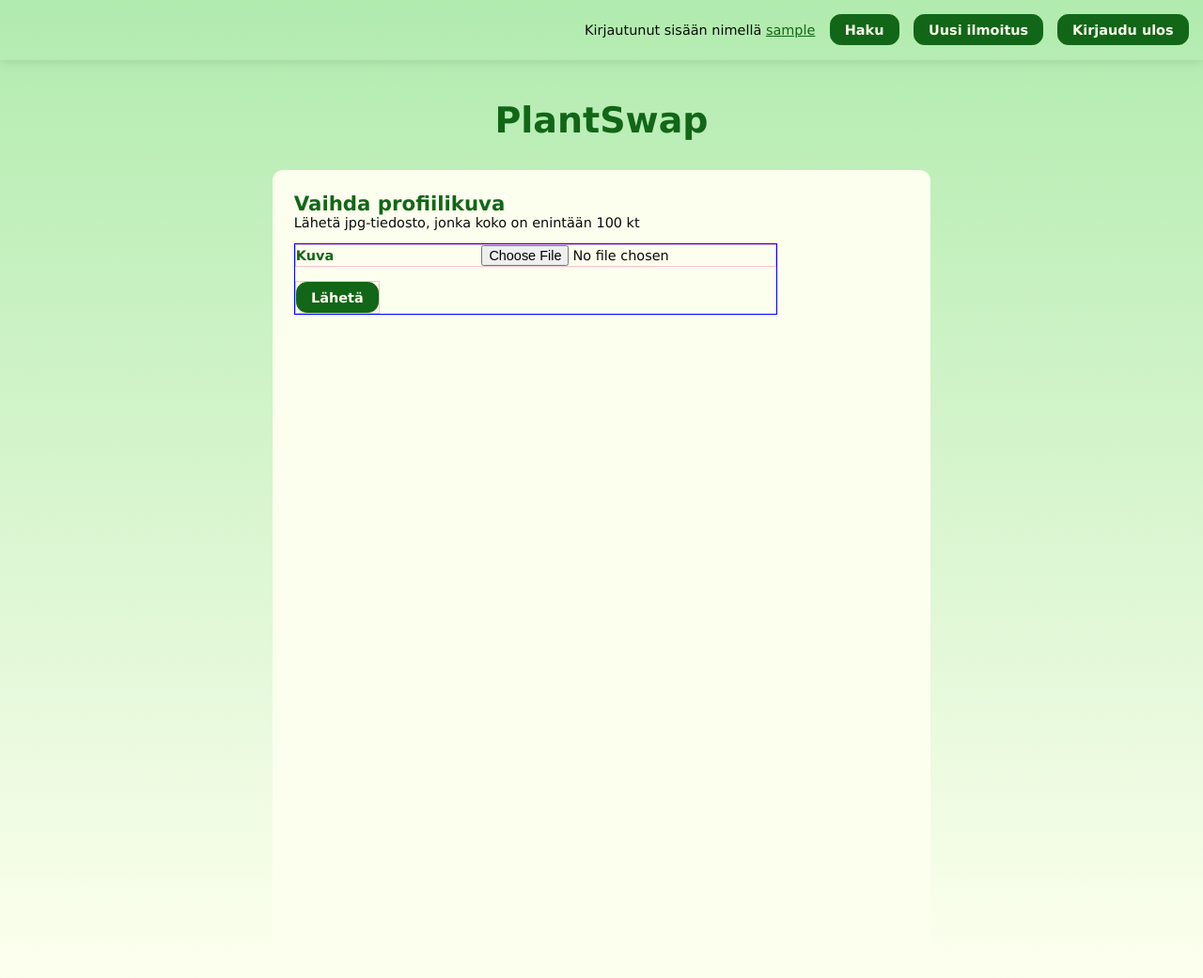
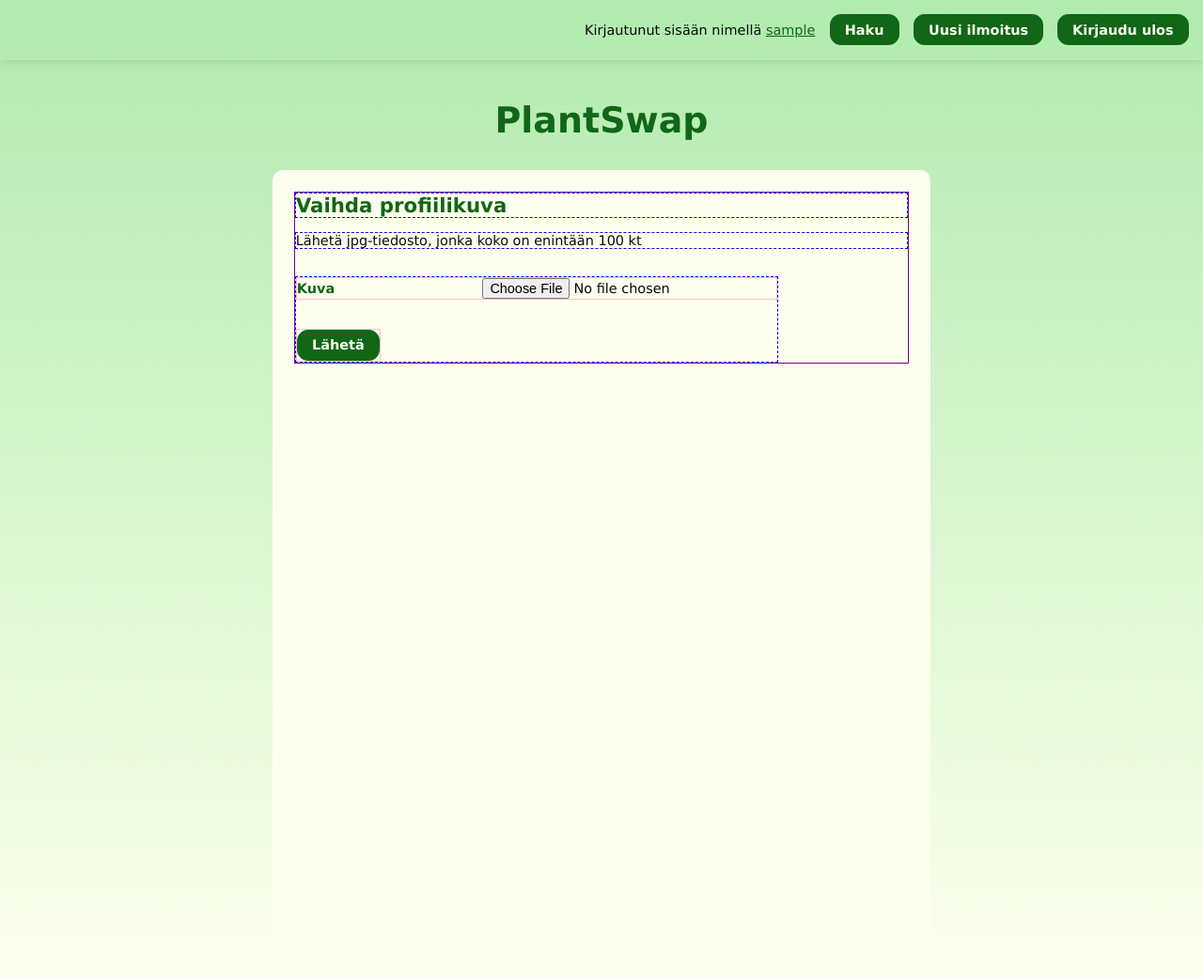
Before and after one commit to mkankaan/plantswap, a Flask app: page /add_profile_image in a window 1280 px wide. Shown: the whole page at 94% size. Run offline with Flask 3, Linux system fonts and the light colour scheme; the visitor is signed in with stand-in values (Sample User, id 1).

Commit message:
Clean up HTML

```diff
--- a/static/main.css
+++ b/static/main.css
@@ -91,6 +91,14 @@ form {
   display: grid;
   gap: 1rem;
   max-width: fit-content;
+}
+
+.image-form {
+  gap: 2rem;
+}
+
+.image-form p {
+  margin: 0;
 }
 
 /*       */
--- a/templates/add_listing_image.html
+++ b/templates/add_listing_image.html
@@ -9,6 +9,7 @@
     action="/add_listing_image/{{ listing.id }}"
     method="post"
     enctype="multipart/form-data"
+    class="image-form"
   >
     <div class="form-grid">
       <label for="image">Kuva</label>
--- a/templates/add_profile_image.html
+++ b/templates/add_profile_image.html
@@ -1,6 +1,6 @@
 {% extends "layout.html" %} {% block title %}Vaihda profiilikuva{%
 endblock %} {% block content %}
-
+<section>
   <h2>Vaihda profiilikuva</h2>
 
   <p>Lähetä jpg-tiedosto, jonka koko on enintään 100 kt</p>
@@ -9,6 +9,7 @@ endblock %} {% block content %}
     action="/add_profile_image"
     method="post"
     enctype="multipart/form-data"
+    class="image-form"
   >
     <div class="form-grid">
       <label for="image">Kuva</label>
@@ -23,5 +24,6 @@ endblock %} {% block content %}
       <input type="submit" class="button" value="Lähetä" />
     </div>
   </form>
+</section>
 
 {% endblock %}
```
Also changed, not shown: templates/remove_profile_image.html (+7 -3 lines). Lines whose indentation alone changed are shown as unchanged.
